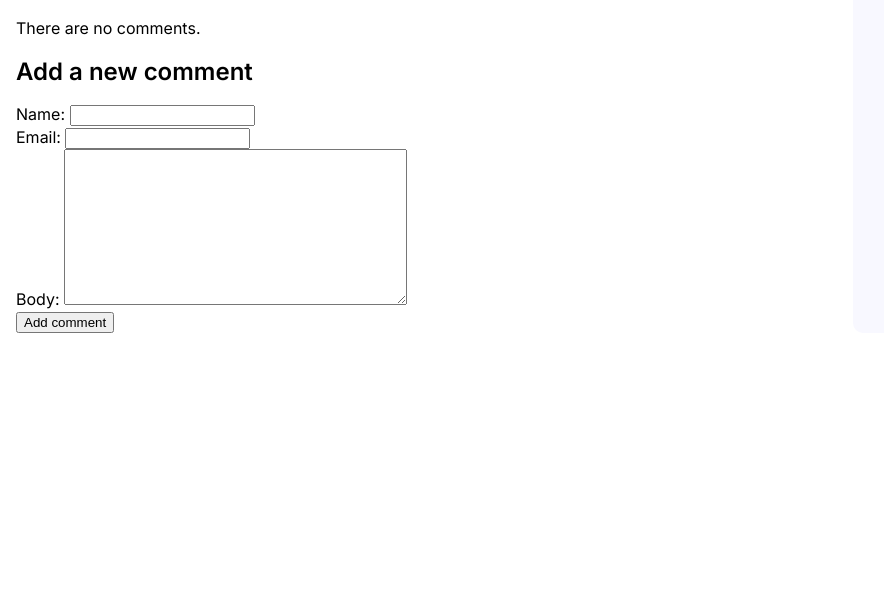
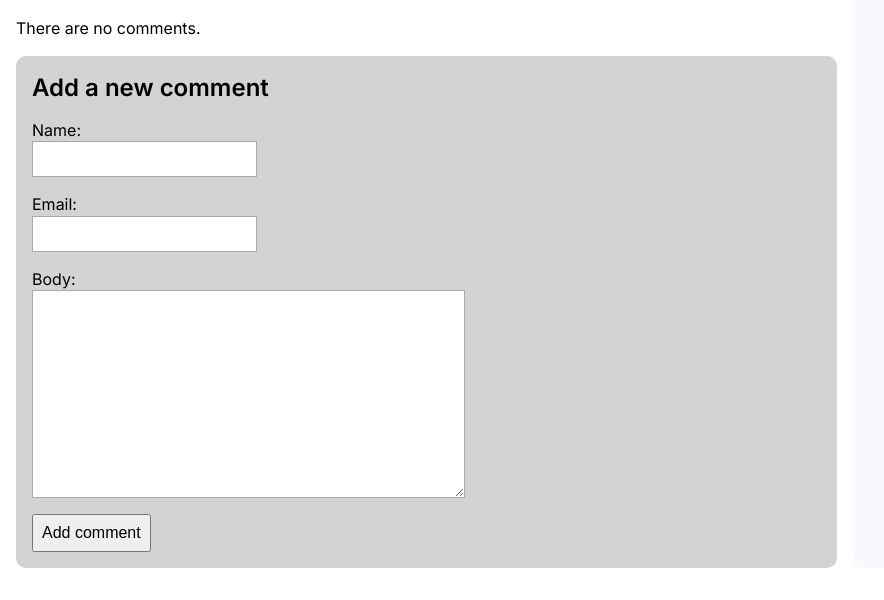
Before and after one commit to coderustle/django-blogapp, a Django app: template blog/templates/blog/post/detail.html in a window 1280 px wide. Shown: the part 355-955 px from the top of the page, without its empty margins (0-884 px from the left). Before the commit the page ends 688 px from the top, so only its background shows below. Run offline with Django 4.2, Linux system fonts and the light colour scheme; the template is opened without the code that fills it: values that come from a table or form of the project are taken from there, others are empty; parts of the project's set-up code (start-up, migrations or seed data) failed here and were passed over.

Commit message:
Update style for comment form

```diff
--- a/blog/static/css/blog.css
+++ b/blog/static/css/blog.css
@@ -242,6 +242,36 @@ p {
     color: darkgray;
 }
 
+.content .blog-detail-page .comment-form-container {
+    display: flex;
+    flex-direction: column;
+    gap: 1rem;
+    background-color: lightgray;
+    padding: 1rem;
+    border-radius: 10px;
+}
+
+.content .blog-detail-page .comment-form-container form {
+    display: flex;
+    flex-direction: column;
+    gap: 1rem;
+}
+
+.content .blog-detail-page .comment-form-container input[type="text"],
+.content .blog-detail-page .comment-form-container input[type="email"],
+.content .blog-detail-page .comment-form-container textarea {
+    padding: 0.5rem;
+    display: block;
+    /*width: 100%;*/
+    border: 0.5px solid darkgray;
+    font-size: 1rem;
+}
+
+.content .blog-detail-page .comment-form-container input[type="submit"] {
+    padding: 0.5rem;
+    font-size: 1rem;
+}
+
 /*
  * ===========================================================
  * Style for large screens
--- a/blog/templates/blog/post/includes/comment_form.html
+++ b/blog/templates/blog/post/includes/comment_form.html
@@ -1,6 +1,8 @@
+<div class="comment-form-container">
   <h2>Add a new comment</h2>
   <form action="{% url "blog:post_comment" post.id %}" method="post">
     {{ form.as_p }}
     {% csrf_token %}
     <p><input type="submit" value="Add comment"></p>
   </form>
+</div>
```
Lines whose indentation alone changed are shown as unchanged.
